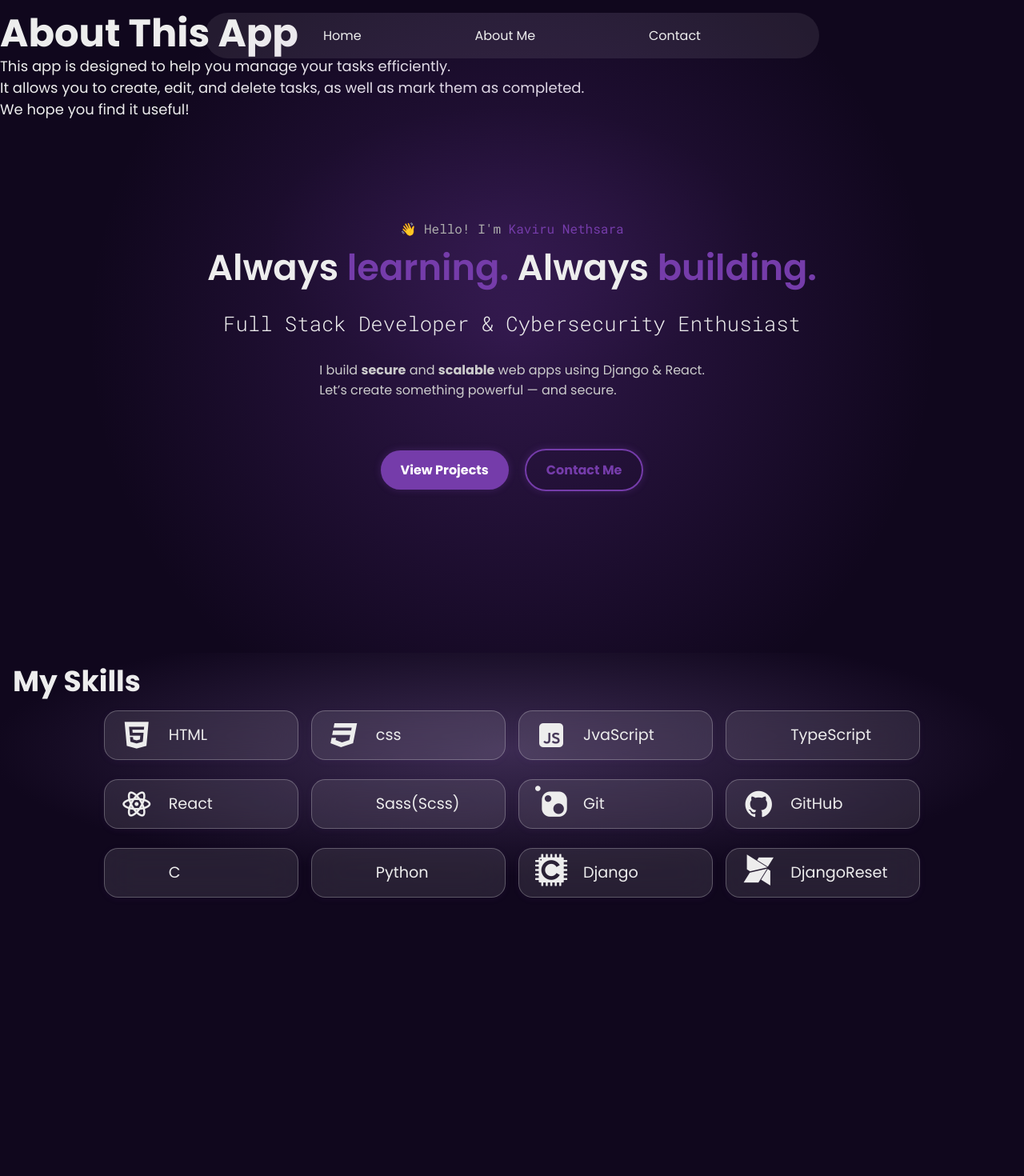
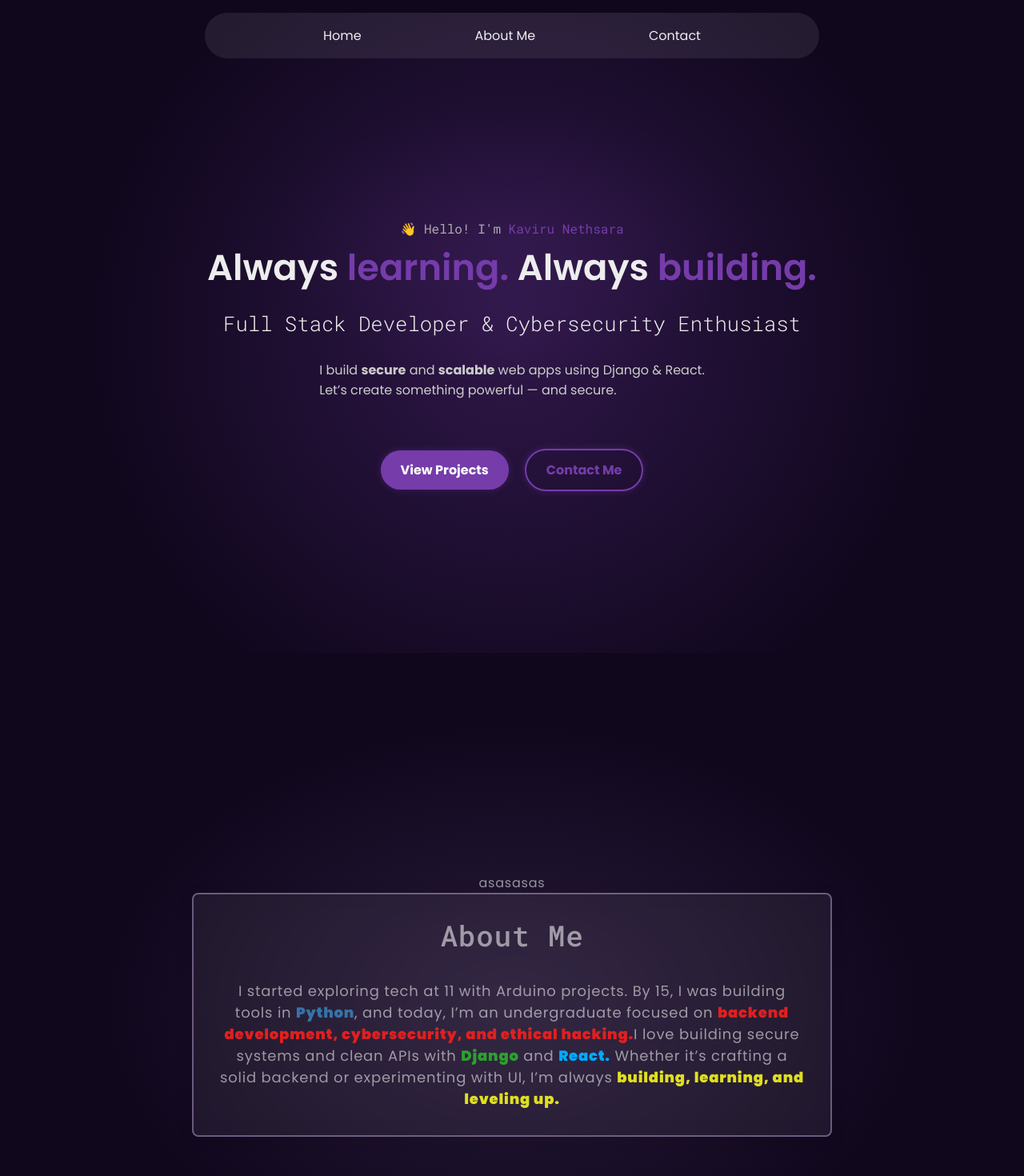
Before and after one commit to KaviruN/portfolio, a React (Vite) app: page / in a window 1280 px wide. Shown: the top 1470 px of the page at 80% size. Before the commit the page ends 1162 px from the top, so only its background shows below. Built offline with nearby package versions, Linux system fonts and the light colour scheme.

Commit message:
feat: implement About component with detailed personal description; add Spotify component; enhance styles for About section

```diff
--- a/src/About.tsx
+++ b/src/About.tsx
@@ -1,11 +1,18 @@
+import Spotify from "./Spotify";
+
 const About = () => {
     return (
-        <div className="about">
-        <h1>About This App</h1>
-        <p>This app is designed to help you manage your tasks efficiently.</p>
-        <p>It allows you to create, edit, and delete tasks, as well as mark them as completed.</p>
-        <p>We hope you find it useful!</p>
-        </div>
+        <section className="about" id="about">
+            <Spotify />
+            <div className="about__container">
+                <h2>About Me</h2>
+                <p>I started exploring tech at 11 with Arduino projects. By 15, I was building tools in <span className="python">Python</span>, and today, I’m an undergraduate focused on <span className="highlight">backend development, cybersecurity, and ethical hacking.</span>
+
+                    I love building secure systems and clean APIs with <span className="django">Django</span> and <span className="react">React.</span> Whether it’s crafting a solid backend or experimenting with UI, I’m always <span className="highlight2">building, learning, and leveling up.</span>
+
+                </p>
+            </div>
+        </section>
     );
 }
 
--- /dev/null
+++ b/src/Spotify.tsx
@@ -0,0 +1,7 @@
+const Spotify = () => {
+    return (
+        <div>asasasas</div>
+    )
+}
+
+export default Spotify;
--- a/src/scss/components/_about.scss
+++ b/src/scss/components/_about.scss
@@ -1,8 +1,34 @@
 .about {
-  height: 100dvh;
-  position: absolute;
-  top: 0;
-  left: 0;
-  width: 100%;
-  z-index: -111;
+  display: flex;
+  flex-direction: column;
+  justify-content: center;
+  align-items: center;
+  padding: 2em;
+  text-align: center;
+  letter-spacing: 0.05em;
+  height: 110dvh;
+  background: radial-gradient(
+    50% 50% at 50% 50%,
+    hsl(271, 68%, 77%, 0.13) 0%,
+    hsla(271, 81%, 29%, 0) 80%
+  );
+  color: hsla(0, 0%, 100%, 0.549);
+
+  & h2 {
+    font-weight: 500;
+    font-family: "Roboto Mono", monospace;
+    margin-bottom: 1em;
+  }
+
+  &__container{
+    max-width: 800px;
+    border: 2px solid hsla(272, 64%, 84%, 0.41);
+    padding: 2em;
+    border-radius: 0.5em;
+    line-height: 1.5em;
+    background-color: hsla(0, 0%, 100%, 0.059);
+    backdrop-filter: blur(10px);
+    box-shadow: 0 4px 20px rgba(0, 0, 0, 0.1);
+  }
+
 }
--- a/src/scss/global/_colors.scss
+++ b/src/scss/global/_colors.scss
@@ -5,3 +5,28 @@
   --color-accent: hsla(0, 0%, 80%, 1);
   --color-highlight: hsla(271, 48%, 45%, 1);
 }
+
+.python {
+  color: hsl(207, 51%, 43%);
+  font-weight: 900;
+}
+
+.highlight{
+  color: hsl(0, 75%, 50%);
+  font-weight: 900;
+}
+
+.highlight2{
+  color: hsl(60, 75%, 50%);
+  font-weight: 900;
+}
+
+.django {
+  color: hsl(120, 57%, 40%); // Django green
+  font-weight: 900;
+}
+
+.react {
+  color: hsl(200, 100%, 50%); // React blue
+  font-weight: 900;
+}
```
Also changed, not shown: src/scss/style.css, 1 other file (tests, documents, lock files or other folders).
